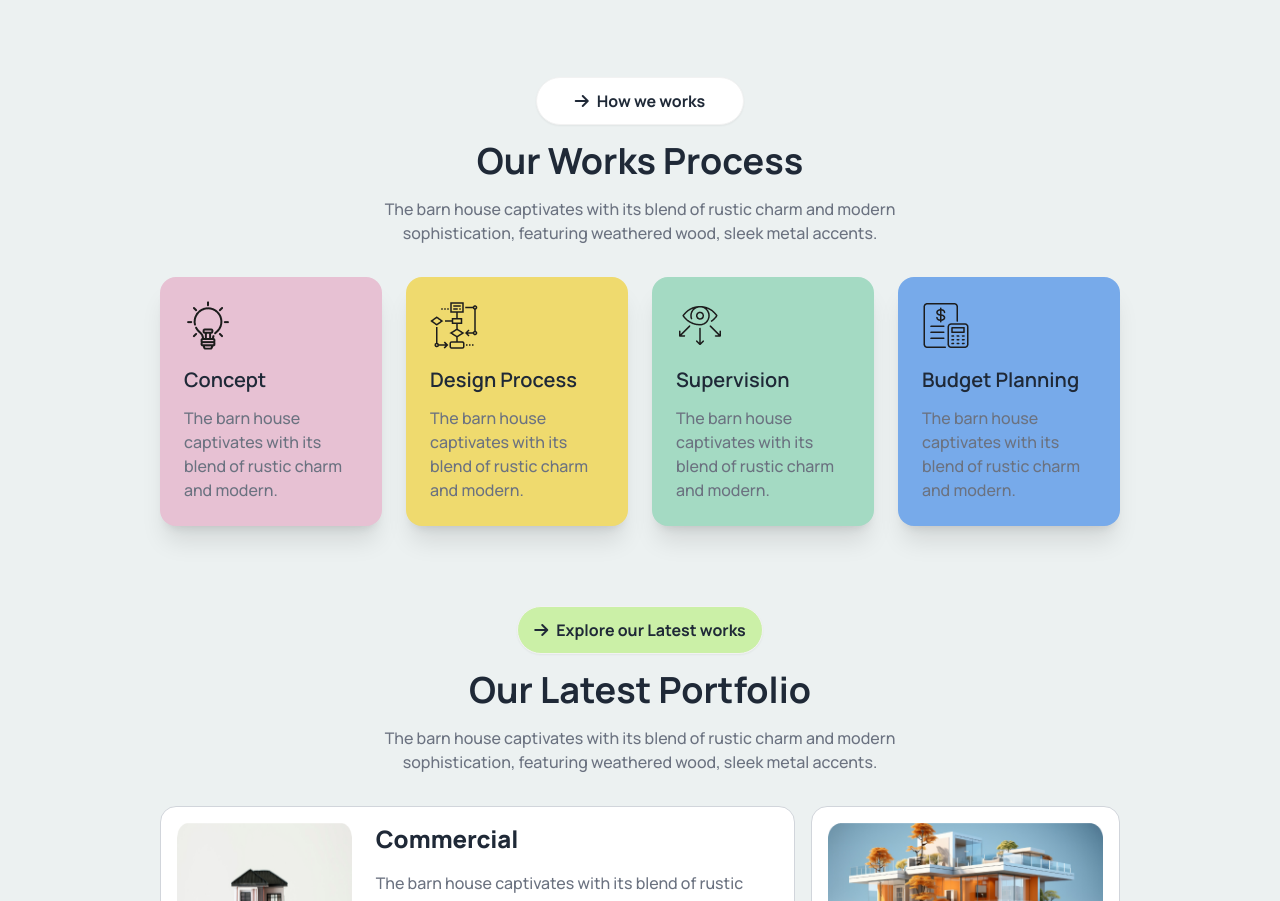
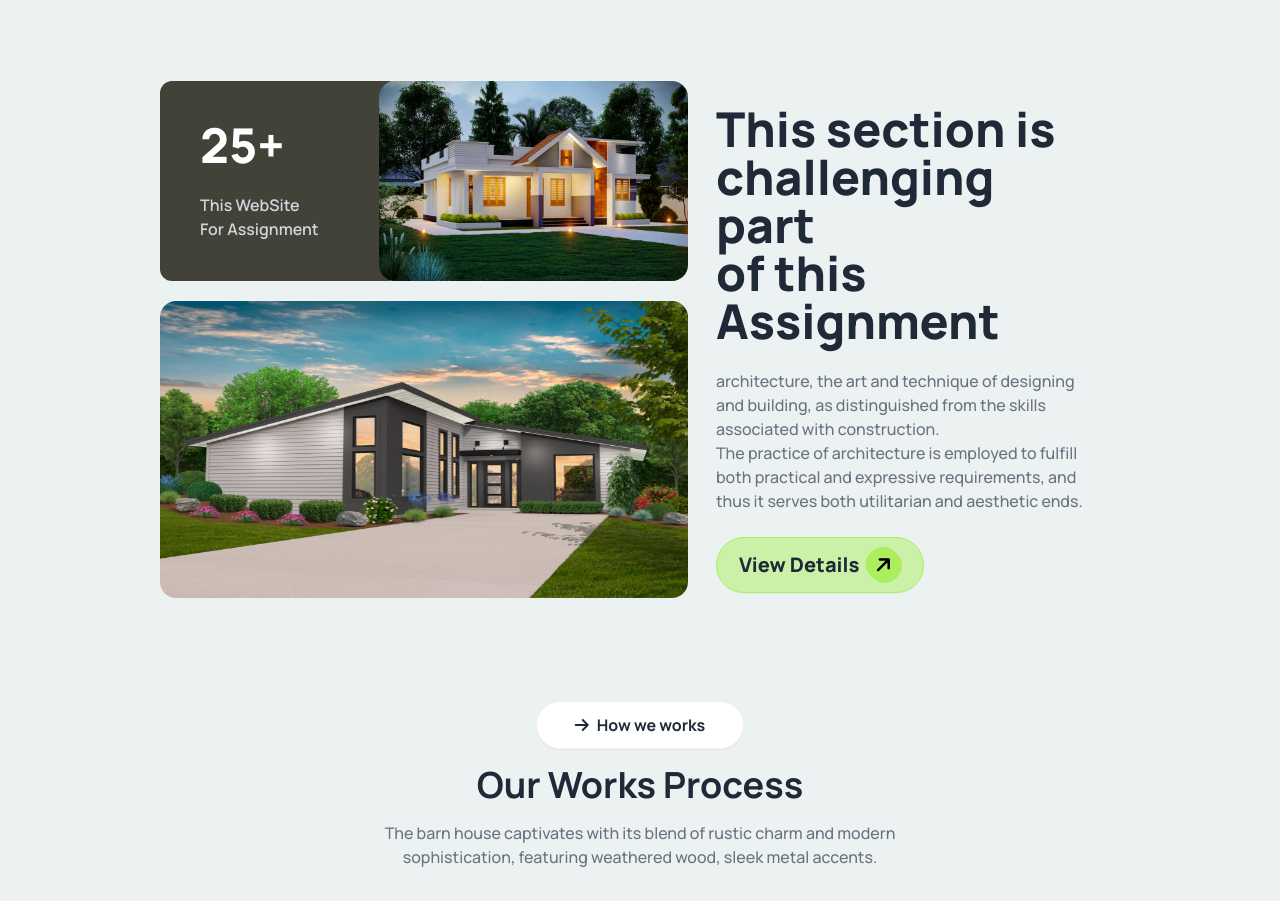
Before and after one commit to Sabbir487/architectural-home-design, a plain HTML site: page index.html in a window 1280 px wide. Shown: the part 1434-2335 px from the top of the page. Drawn offline with nearby package versions, Linux system fonts and the light colour scheme.

Commit message:
Challenging Part Unique Section For This Assignment Done

```diff
--- a/index.html
+++ b/index.html
@@ -185,6 +185,41 @@
             <!-- Image Container -->
             <div class="lg:ml-12 mx-auto md:w-11/12 mt-5 lg:mt-0 my-auto">
                 <img class="w-11/12 mx-auto md:w-full" src="images/Rectangle.png" alt="" />
+            </div>
+        </section>
+        <!-- Challenging Part For This Assignment Section -->
+        <section class="w-full md:w-11/12 lg:w-9/12 mx-auto md:flex md:justify-evenly md:items-center">
+            <!-- Image Container -->
+            <div class="w-[55%] grid grid-cols-5 mx-auto gap-5">
+                <div class="w-60 p-10 col-span-5 -ml-8 md:ml-0 md:col-span-2 bg-[#434239] space-y-6 rounded-xl">
+                    <h1 class="text-white text-2xl lg:text-5xl md:font-extrabold">25+</h1>
+                    <p class="text-gray-300 font-semibold">This WebSite <br> For Assignment</p>
+                </div>
+                <div class="w-64 md:w-full -ml-10 md:ml-0 col-span-5 md:col-span-3">
+                    <img class="w-full h-full rounded-2xl" src="images/challeng1.jpg" alt="">
+                </div>
+                <div class="w-64 md:w-full -ml-10 md:ml-0 h-3/4 col-span-5">
+                    <img class="w-full h-full rounded-2xl" src="images/challeng2.jpg" alt="">
+                </div>
+            </div>
+            <!-- Text Container -->
+            <div class="w-full md:w-[45%] space-y-6 p-7">
+                <h1 class="font-extrabold text-5xl">This section is challenging part <span class="md:hidden lg:block">of
+                        this Assignment</span></h1>
+                <p class="text-gray-500 font-medium">architecture, the art and technique of designing and building, as
+                    distinguished from the skills
+                    associated with
+                    construction. <span class="md:hidden lg:block">The practice of architecture is employed to fulfill
+                        both practical and expressive
+                        requirements, and thus
+                        it serves both utilitarian and aesthetic ends.</span></p>
+                <div class="pb-10 md:pb-20">
+                    <button
+                        class="btn md:h-14 md:w-52 h-14 w-11/12 text-xl font-extrabold bg-secondary border-primary rounded-full hover:text-primary hover:bg-slate-800 transition-colors duration-300 ease-in-out"><a>View
+                            Details<i
+                                class="fa-solid fa-arrow-right ml-2 text-black py-2 px-2 bg-primary rounded-2xl -rotate-45"></i></a>
+                    </button>
+                </div>
             </div>
         </section>
         <!-- Our Work Procese Section -->
```
Also changed, not shown: images/challeng1.jpg (added), images/challeng2.jpg (added).
